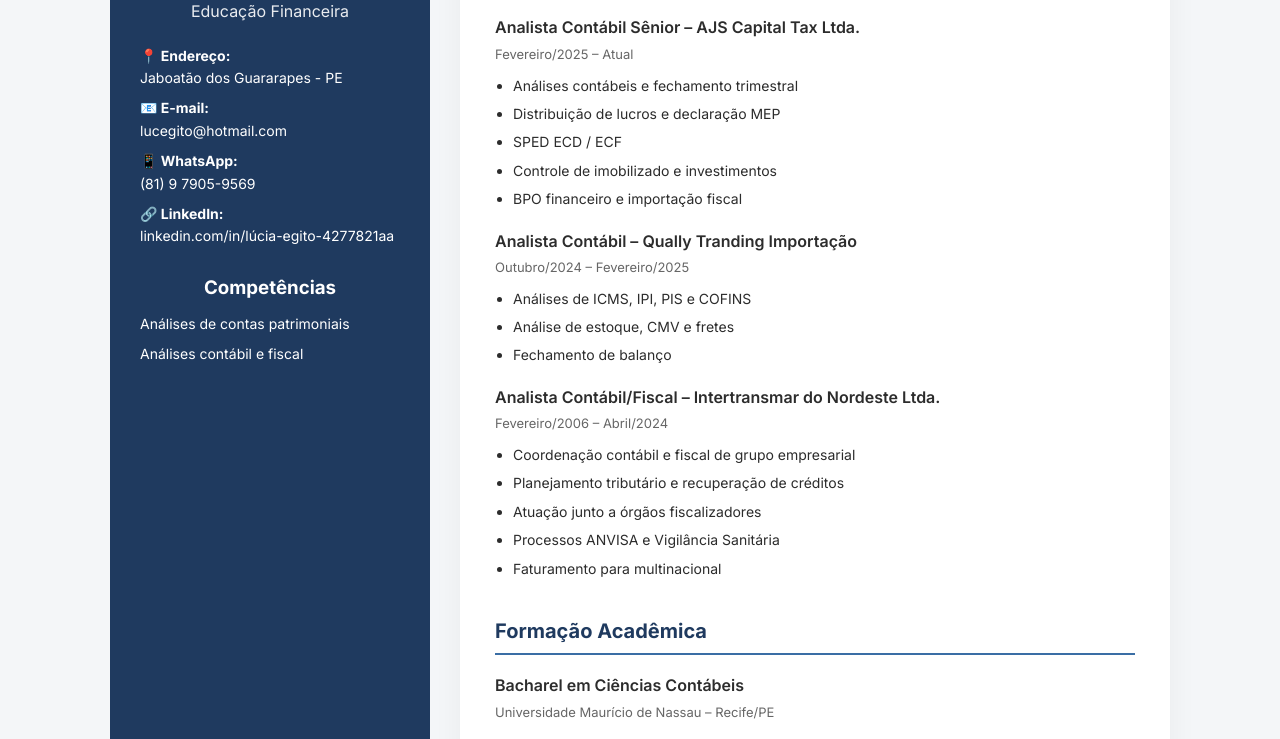
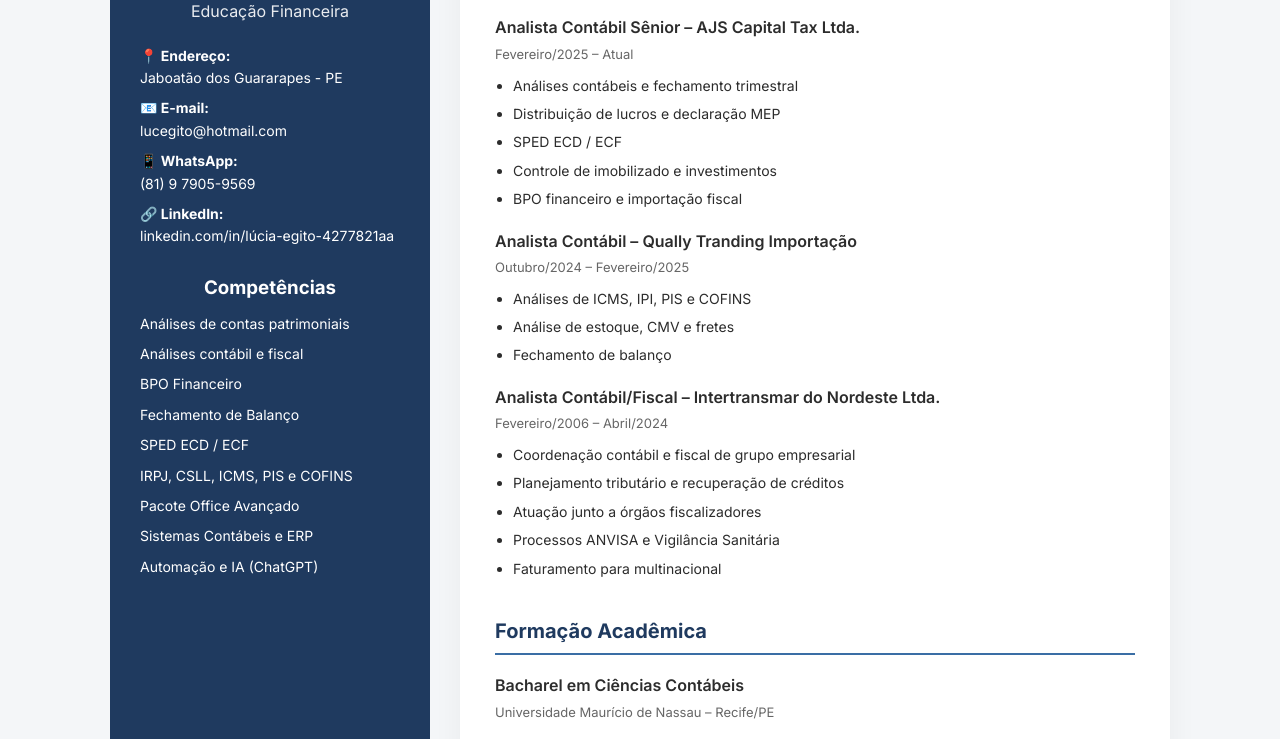
Before and after one commit to Gustavodev856/lucia-egito-educacao-financeira, a plain HTML site: page index.html in a window 1280 px wide. Shown: the part 313-1052 px from the top of the page. Drawn offline with Linux system fonts and the light colour scheme.

Commit message:
segundo commit

```diff
--- a/index.html
+++ b/index.html
@@ -140,8 +140,15 @@
 
       <h3 style="margin-top:25px; color:#fff; border:none">Competências</h3>
       <ul>
-        <li>Análises de contas patrimoniais</li>
+         <li>Análises de contas patrimoniais</li>
         <li>Análises contábil e fiscal</li>
+        <li>BPO Financeiro</li>
+        <li>Fechamento de Balanço</li>
+        <li>SPED ECD / ECF</li>
+        <li>IRPJ, CSLL, ICMS, PIS e COFINS</li>
+        <li>Pacote Office Avançado</li>
+        <li>Sistemas Contábeis e ERP</li>
+        <li>Automação e IA (ChatGPT)</li>
       </ul>
     </aside>
 
```
